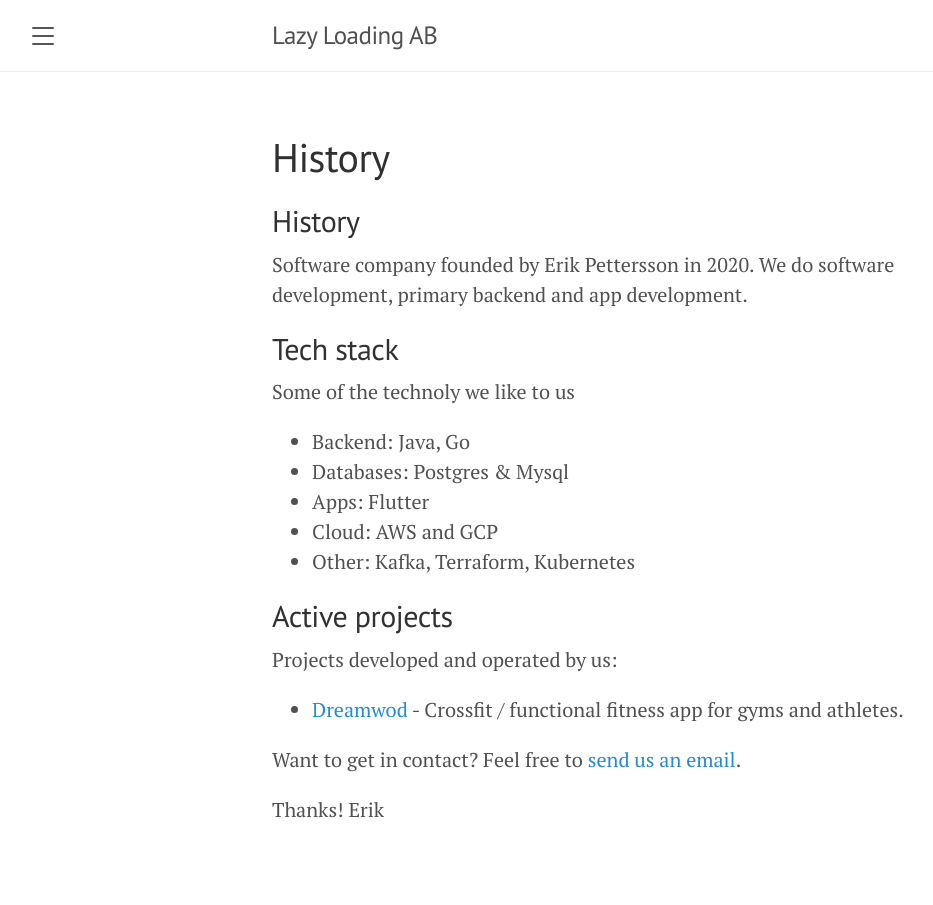
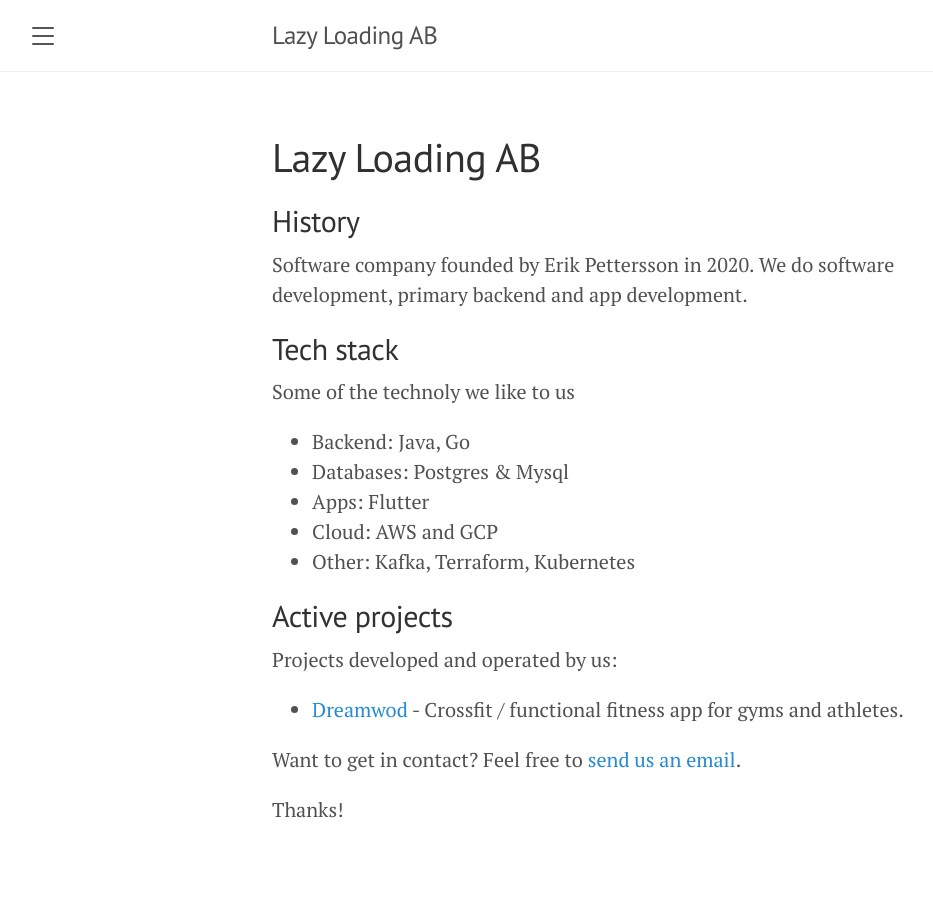
Before and after one commit to lazyloading-ab/lazyloading-ab.github.io, a Jekyll site: the page built from index.md, in a window 1280 px wide. Shown: the whole page, without its empty margins (8-941 px from the left). Built offline with Jekyll 4.4.1, drawn with Linux system fonts in a browser that asks for light colours; our own code applies the rules of GitHub Pages for plain Markdown files.

Commit message:
fix: title update

```diff
--- a/index.md
+++ b/index.md
@@ -1,6 +1,6 @@
 ---
 layout: page
-title:
+title: Lazy Loading AB
 ---
 
 ## History
@@ -27,4 +27,3 @@ Projects developed and operated by us:
 Want to get in contact? Feel free to [send us an email](mailto:erik@lazyloading.se).
 
 Thanks!
-Erik
```
